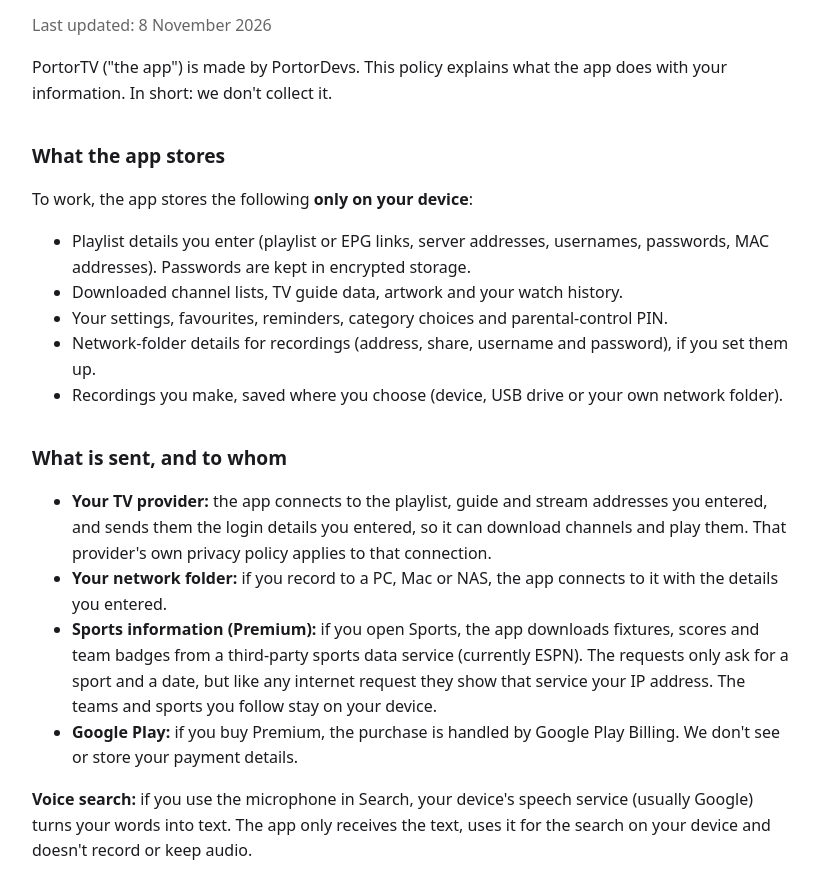
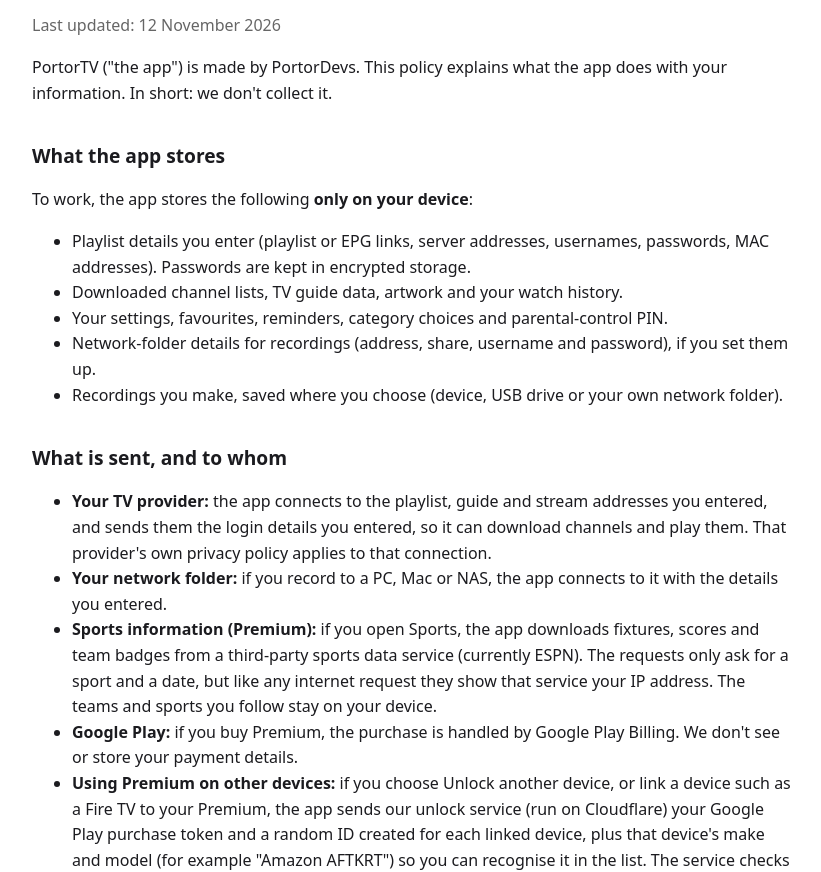
Before and after one commit to Portor25/portortv, a plain HTML site: page privacy-policy.html in a window 1280 px wide. Shown: the part 92-964 px from the top of the page, without its empty margins (228-1049 px from the left). Drawn offline with Linux system fonts and the light colour scheme.

Commit message:
Add files via upload

```diff
--- a/privacy-policy.html
+++ b/privacy-policy.html
@@ -13,7 +13,7 @@
 </head>
 <body>
 <h1>PortorTV Privacy Policy</h1>
-<p class="muted">Last updated: 8 November 2026</p>
+<p class="muted">Last updated: 12 November 2026</p>
 
 <p>PortorTV ("the app") is made by PortorDevs. This policy explains what the app does with your information. In short: we don't collect it.</p>
 
@@ -33,6 +33,7 @@
   <li><strong>Your network folder:</strong> if you record to a PC, Mac or NAS, the app connects to it with the details you entered.</li>
   <li><strong>Sports information (Premium):</strong> if you open Sports, the app downloads fixtures, scores and team badges from a third-party sports data service (currently ESPN). The requests only ask for a sport and a date, but like any internet request they show that service your IP address. The teams and sports you follow stay on your device.</li>
 <li><strong>Google Play:</strong> if you buy Premium, the purchase is handled by Google Play Billing. We don't see or store your payment details.</li>
+<li><strong>Using Premium on other devices:</strong> if you choose Unlock another device, or link a device such as a Fire TV to your Premium, the app sends our unlock service (run on Cloudflare) your Google Play purchase token and a random ID created for each linked device, plus that device's make and model (for example "Amazon AFTKRT") so you can recognise it in the list. The service checks the purchase with Google Play and keeps the purchase token, the linked devices and when they were linked, so it can re-check with Google Play that your Premium is still active. It does not receive your name, email, payment details or anything about what you watch. You can remove a device at any time from Unlock another device; email us to have all of this deleted.</li>
 </ul>
 <p><strong>Voice search:</strong> if you use the microphone in Search, your device's speech service (usually Google) turns your words into text. The app only receives the text, uses it for the search on your device and doesn't record or keep audio.</p>
 <p>PortorDevs does not receive, collect, sell or share any of your personal data. The app contains no advertising, analytics or tracking.</p>
```
